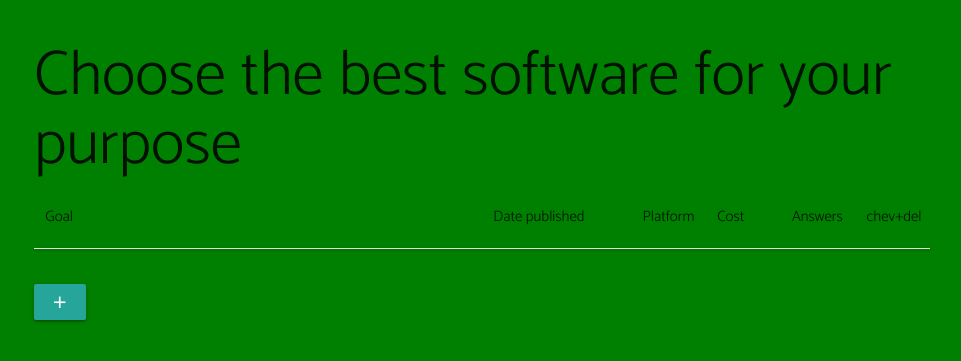
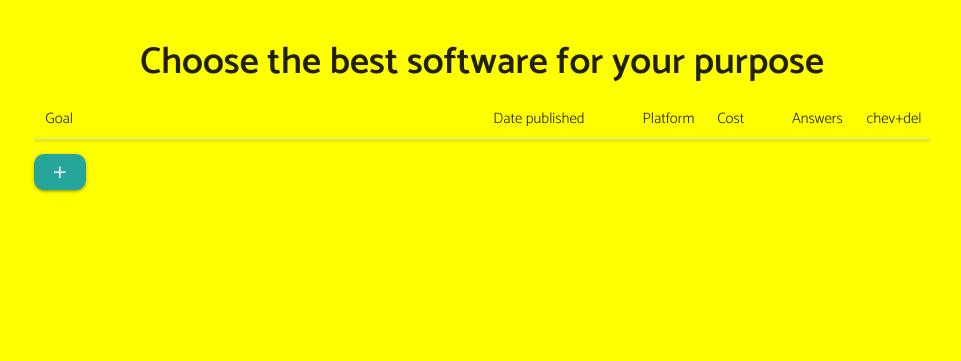
Before and after one commit to andreasjost/CI-MS3-Software-Forum, a Flask app: page / in a window 1280 px wide. Shown: the top 361 px of the page, without its empty margins (158-1119 px from the left). Run offline with Flask 2, Linux system fonts and the light colour scheme; data that the repository does not hold is empty; some libraries are stand-ins or nearby versions.

Commit message:
Add some basic styles to style.css

```diff
--- a/static/css/style.css
+++ b/static/css/style.css
@@ -1,4 +1,29 @@
 body {
-    background-color: green;
+    background-color: yellow;
     font-family: 'Catamaran', sans-serif;
 }
+
+/* --------------------------------------------------- headers */
+
+h1 {
+    font-weight: 600;
+    font-size: 2.5rem;
+    text-align: center;
+}
+
+.row {
+    margin-bottom: 0;
+}
+
+.collapsible-header {
+    padding-left: 0;
+    padding-right: 0;
+}
+
+.collapsible-body {
+    padding: 0.5rem;
+}
+
+.btn {
+    border-radius: 10px;
+}
```
